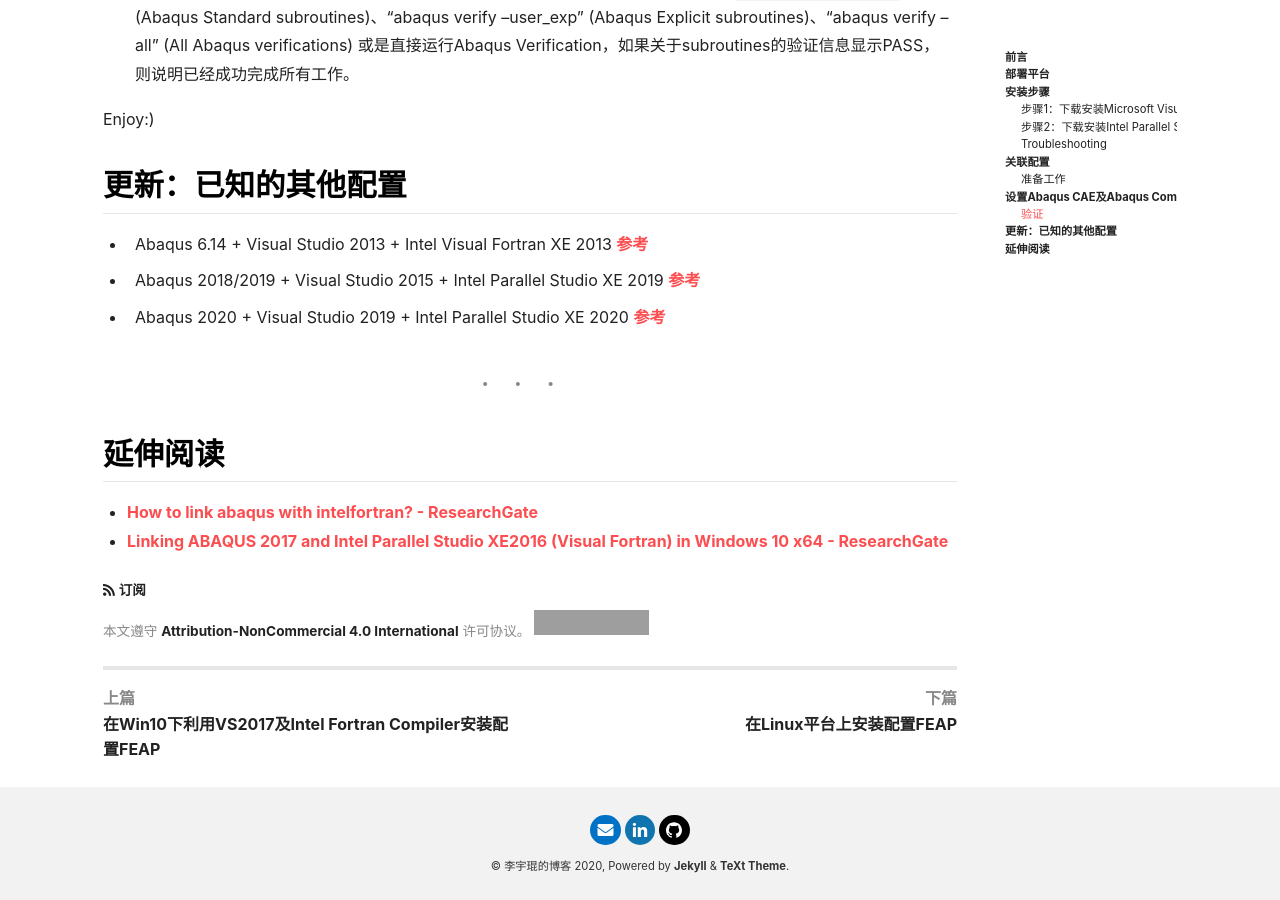
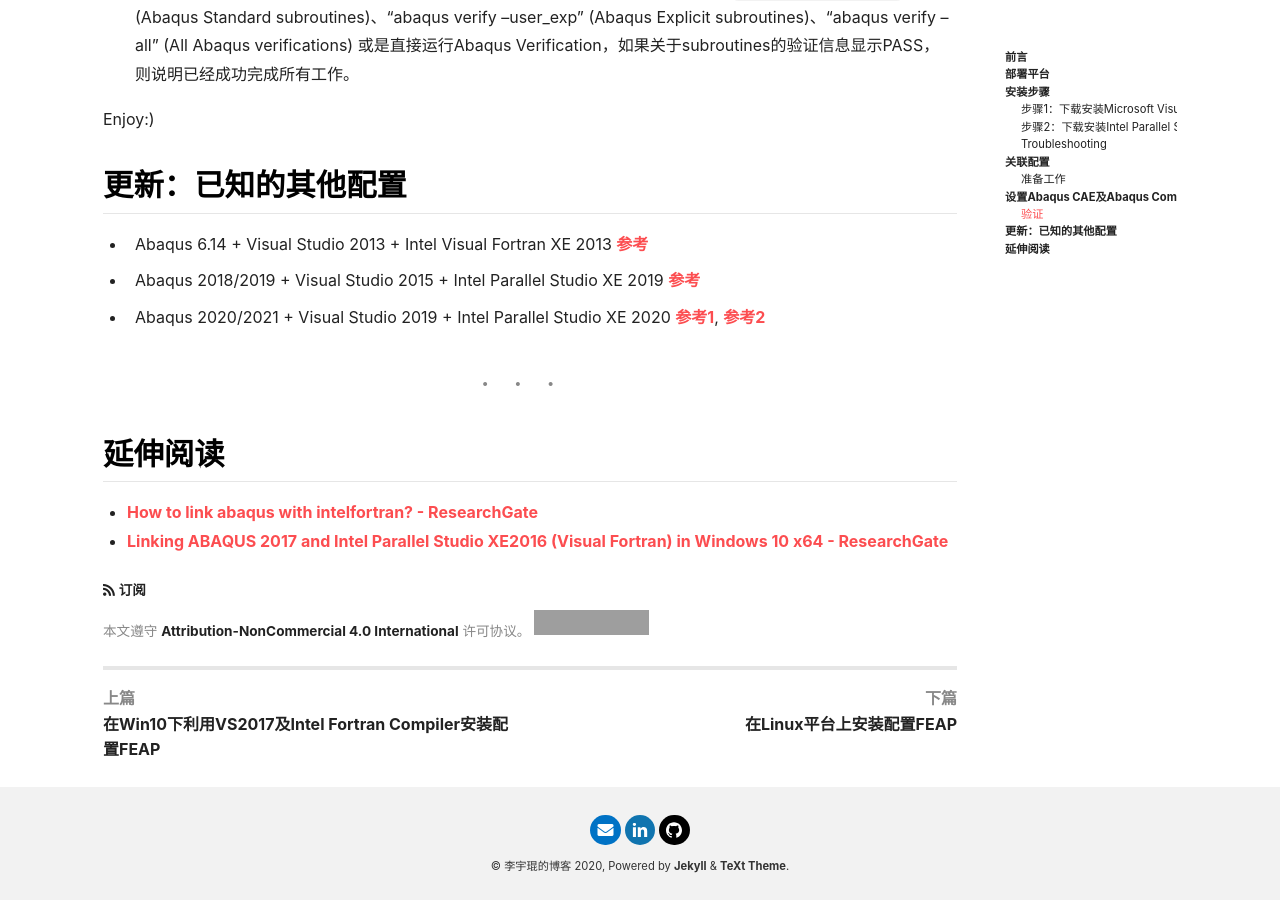
Before and after one commit to lyk6756/lyk6756.github.io, a Jekyll site: the page built from _posts/2017-12-12-Link_Abaqus_with_Fortran.md, in a window 1280 px wide and 900 px high, scrolled down 4031 px. Built offline with Jekyll 4.4.1, drawn with Linux system fonts in a browser that asks for light colours; nearby versions of some CDN libraries; comment, search, counter and statistics services are not loaded; grey boxes are pictures that could not be loaded.

Commit message:
Update 2017-12-12-Link_Abaqus_with_Fortran.md

```diff
--- a/_posts/2017-12-12-Link_Abaqus_with_Fortran.md
+++ b/_posts/2017-12-12-Link_Abaqus_with_Fortran.md
@@ -145,7 +145,7 @@
 
 * Abaqus 2018/2019 + Visual Studio 2015 + Intel Parallel Studio XE 2019 [参考](https://blog.csdn.net/ghfuidy/article/details/102863933)
 
-* Abaqus 2020 + Visual Studio 2019 + Intel Parallel Studio XE 2020 [参考](https://zhuanlan.zhihu.com/p/112449922)
+* Abaqus 2020/2021 + Visual Studio 2019 + Intel Parallel Studio XE 2020 [参考1](https://zhuanlan.zhihu.com/p/112449922), [参考2](https://mp.weixin.qq.com/s/CVUcyytNvquq-GWBV6DgbQ)
 
 ---
 
```
